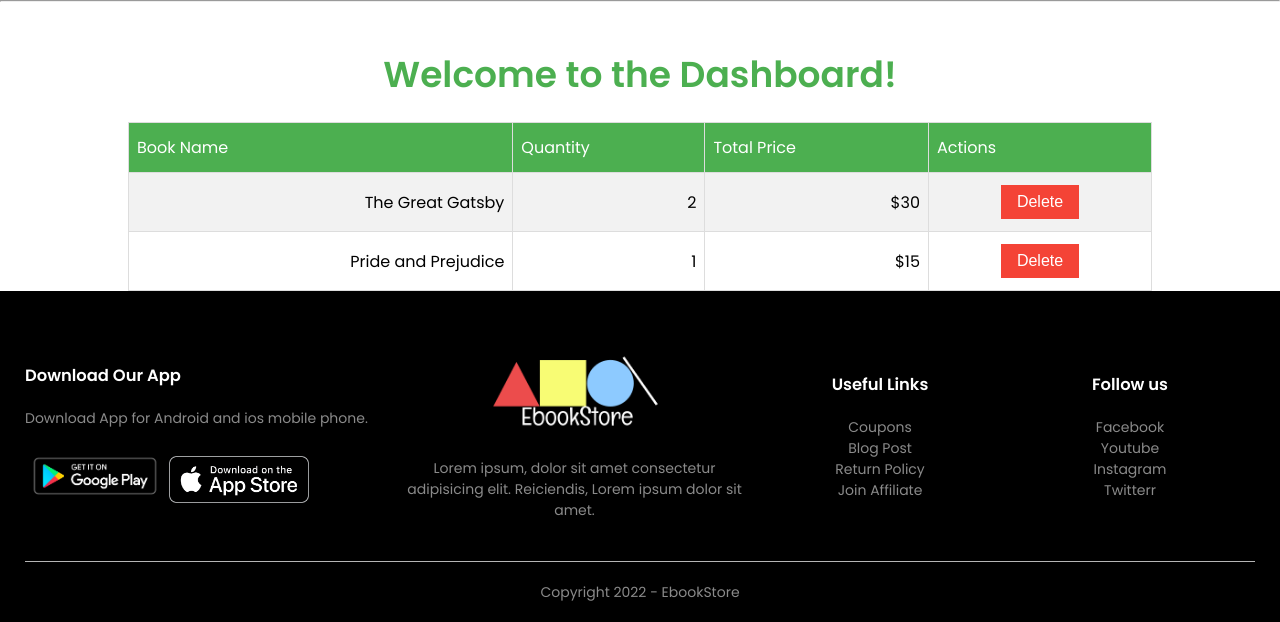
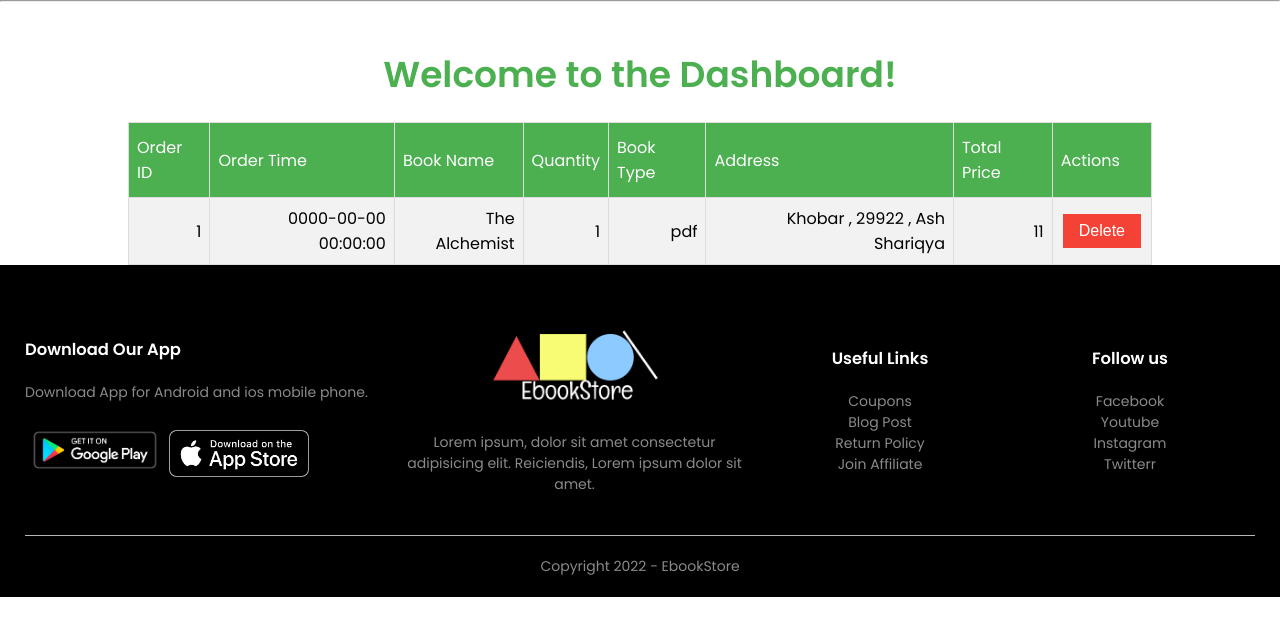
Before and after one commit to 0xRaw/Web_Based_Project, a PHP site: page /user_dashboard.php in a window 1280 px wide. Shown: the part 126-748 px from the top of the page. Run offline with PHP 8.4, Linux system fonts and the light colour scheme; a user stored in the database is signed in; data comes from the database, SQL or seed files in the repository.

Commit message:
user done

```diff
--- a/contact_us.php
+++ b/contact_us.php
@@ -66,6 +66,10 @@ session_start();
           <textarea name="message" id="message-input" class="contact-us-input" placeholder="Message"></textarea>
           <button type="submit" id="send-button" class="contact-us-button">Send</button>
         </form>
+
+        <br>
+        <h2 id="contact-us-heading">Our Location :</h2>
+        <iframe src="https://www.google.com/maps/embed?pb=!1m18!1m12!1m3!1d3576.511799818381!2d50.16534504059168!3d26.309922075024186!2m3!1f0!2f0!3f0!3m2!1i1024!2i768!4f13.1!3m3!1m2!1s0x3e49e63a6101cabb%3A0x7e4fd4e0d680283b!2sJarir%20Bookstore!5e0!3m2!1sen!2ssa!4v1675111981972!5m2!1sen!2ssa" width="600" height="450" style="border:0;" allowfullscreen="" loading="lazy" referrerpolicy="no-referrer-when-downgrade"></iframe>
     </div>
 
     <div class="footer">
--- a/index.php
+++ b/index.php
@@ -55,6 +55,9 @@ include 'connection.php';?>
           </a>
           <img src="images/menu.png" class="menu-icon" onclick="menutoggle()" />
         </div>
+        <?php
+        echo "<h4>Latest Order</h4>";
+        ?>
         <div class="row">
           <div class="col-2">
             <h1>
--- a/user_dashboard.php
+++ b/user_dashboard.php
@@ -2,7 +2,7 @@
 session_start();
 include("connection.php");
 //Check if the session variable "username" exists
-    if(!isset($_SESSION["username"])){
+if (!isset($_SESSION["username"])) {
   //redirect users that are not authenticated to the login page.
   echo "<script>alert('your not logged in')</script>";
   echo "<script>window.location.href='account.php';</script>";
@@ -10,23 +10,19 @@ include("connection.php");
 ?>
 <!DOCTYPE html>
 <html lang="en">
+
 <head>
   <meta charset="UTF-8" />
   <meta name="viewport" content="width=device-width, initial-scale=1.0" />
   <title>User Dashboard</title>
   <link rel="stylesheet" href="style.css" />
   <link rel="preconnect" href="https://fonts.gstatic.com" />
-    <link
-      href="https://fonts.googleapis.com/css2?
-      family=Poppins:ital,wght@0,200;0,300;0,400;0,500;0,600;1,100;1,200;1,300;1,400;1,500;1,600&display=swap"
-      rel="stylesheet"
-    />
-    <link
-      rel="stylesheet"
-      href="https://stackpath.bootstrapcdn.com/font-awesome/4.7.0/css/font-awesome.min.css"
-    />
+  <link href="https://fonts.googleapis.com/css2?
+      family=Poppins:ital,wght@0,200;0,300;0,400;0,500;0,600;1,100;1,200;1,300;1,400;1,500;1,600&display=swap" rel="stylesheet" />
+  <link rel="stylesheet" href="https://stackpath.bootstrapcdn.com/font-awesome/4.7.0/css/font-awesome.min.css" />
   <link rel="stylesheet" href="https://cdnjs.cloudflare.com/ajax/libs/font-awesome/5.15.3/css/all.min.css">
 </head>
+
 <body>
   <!------------------ Header ------------------>
   <div class="container">
@@ -44,61 +40,75 @@ include("connection.php");
           <li><a href="contact_us.html">Contact</a></li>
           <li><a href="account.html">Account</a></li>
           <!----------  Welcoming and Logout ------------------>
-              <?php if(isset($_SESSION['username'])){
+          <?php if (isset($_SESSION['username'])) {
             echo "<li> Welcome , $_SESSION[username] <li>";
             echo "<li><a href='logout.php'>Logout</a></li>";
-              }?>
+          } ?>
         </ul>
       </nav>
       <a href="cart.html">
-          <img
-            src="images/cart.png"
-            alt="Shoping Cart"
-            width="28px"
-            height="28px"
-            style="margin-left: 10px; margin-top: 15px"
-          />
+        <img src="images/cart.png" alt="Shoping Cart" width="28px" height="28px" style="margin-left: 10px; margin-top: 15px" />
       </a>
       <img src="images/menu.png" class="menu-icon" onclick="menutoggle()" />
     </div>
   </div>
   <hr>
   <br>
-
+ <!--Full Showcase of Products Purchased by users.-->
   <div class="dashboard">
     <div class="welcome">
       <h1>Welcome to the Dashboard!</h1>
     </div>
     <table class="orders">
       <tr>
+        <th>Order ID </th>
+        <th>Order Time</th>
         <th>Book Name</th>
         <th>Quantity</th>
+        <th>Book Type </th>
+        <th>Address</th>
         <th>Total Price</th>
         <th>Actions</th>
       </tr>
-          <tr>
-            <td>The Great Gatsby</td>
-            <td>2</td>
-            <td>$30</td>
-            <td class="actions">
-              <button onclick="showDialog()">Delete</button>
-            </td>
-          </tr>
-          <tr>
-            <td>Pride and Prejudice</td>
-            <td>1</td>
-            <td>$15</td>
-            <td class="actions">
-              <button onclick="showDialog()">Delete</button>
-            </td>
-          </tr>
+      <?php
+      $query = "SELECT * FROM orders WHERE UserID='{$_SESSION['userID']}'";
+      $result = mysqli_query($conn, $query);
+      if (mysqli_num_rows($result) < 1) {
+        echo "No Orders Has Been Received From User.";
+      } else {
+        while ($row = mysqli_fetch_array($result)) {
+          echo "<form method='POST' id='del'>";
+          echo "<input type='hidden' name='order_id' value=" . $row["OrderID"] . ">";
+          echo "<tr>";
+          echo "<td>" . $row["OrderID"] . "</td>";
+          echo "<td>" . $row["OrderTime"] . "</td>";
+          echo "<td>" . $row["BookName"] . "</td>";
+          echo "<td>" . $row["Quantity"] . "</td>";
+          echo "<td>" . $row["BookType"] . "</td>";
+          echo "<td>" . $row["Address"] . "</td>";
+          echo "<td>" . $row["FullPrice"] . "</td>";
+          echo "<td class='actions'>
+              <button type='submit' onclick='return confirm(\"Are you sure you want to delete this order?\")'>Delete</button>
+            </td>";
+          echo "</form>";
+          echo "</tr>";
+        }
+      }
+
+      if (isset($_POST["order_id"])) {
+        $delete_query = "DELETE FROM orders WHERE OrderID='{$_POST['order_id']}'";
+        mysqli_query($conn, $delete_query);
+        echo "<script>window.location.href='user_dashboard.php';</script>";
+      }
+      ?>
     </table>
+
     <!-- Dialog box -->
     <div class="dialog-overlay">
       <div class="dialog-box">
         <h2>Order Cancellation</h2>
         <p>To cancel your order, please provide a reason for the cancellation and we will contact you via your email:</p>
-            <form>
+        <form method="POST">
           <label for="reason">Reason:</label>
           <input type="text" id="reason" name="reason" required>
           <button type="submit">Send</button>
@@ -111,6 +121,7 @@ include("connection.php");
       function showDialog() {
         document.querySelector('.dialog-overlay').style.display = 'block';
       }
+
       function hideDialog() {
         document.querySelector('.dialog-overlay').style.display = 'none';
       }
@@ -162,6 +173,7 @@ include("connection.php");
   <script>
     var MenuItems = document.getElementById("MenuItems");
     MenuItems.style.maxHeight = "0px";
+
     function menutoggle() {
       if (MenuItems.style.maxHeight == "0px") {
         MenuItems.style.maxHeight = "200px";
@@ -179,4 +191,5 @@ include("connection.php");
     }
   </script>
 </body>
+
 </html>
```
Also changed, not shown: checkout.php (+6 -3 lines). Lines whose indentation alone changed are shown as unchanged.
